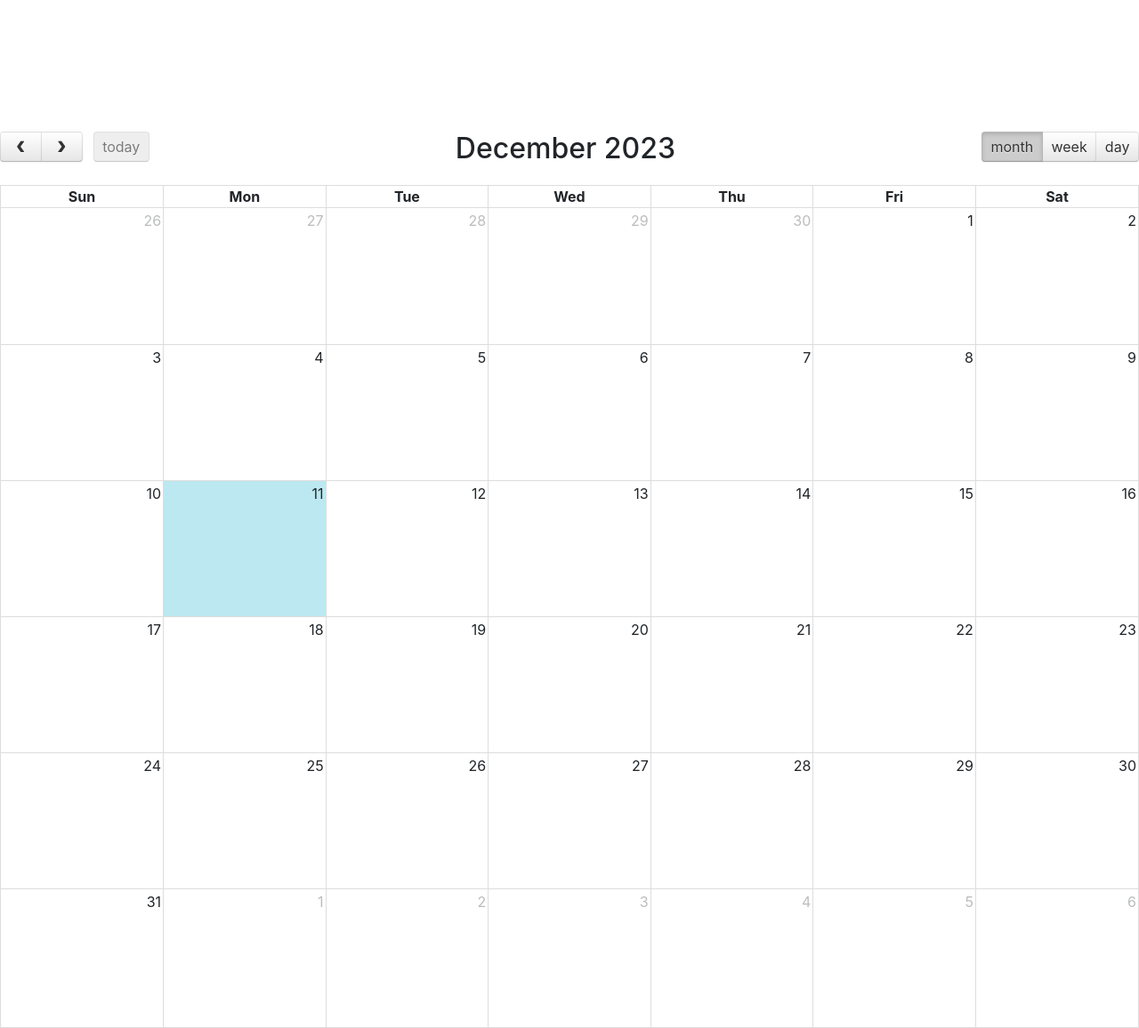
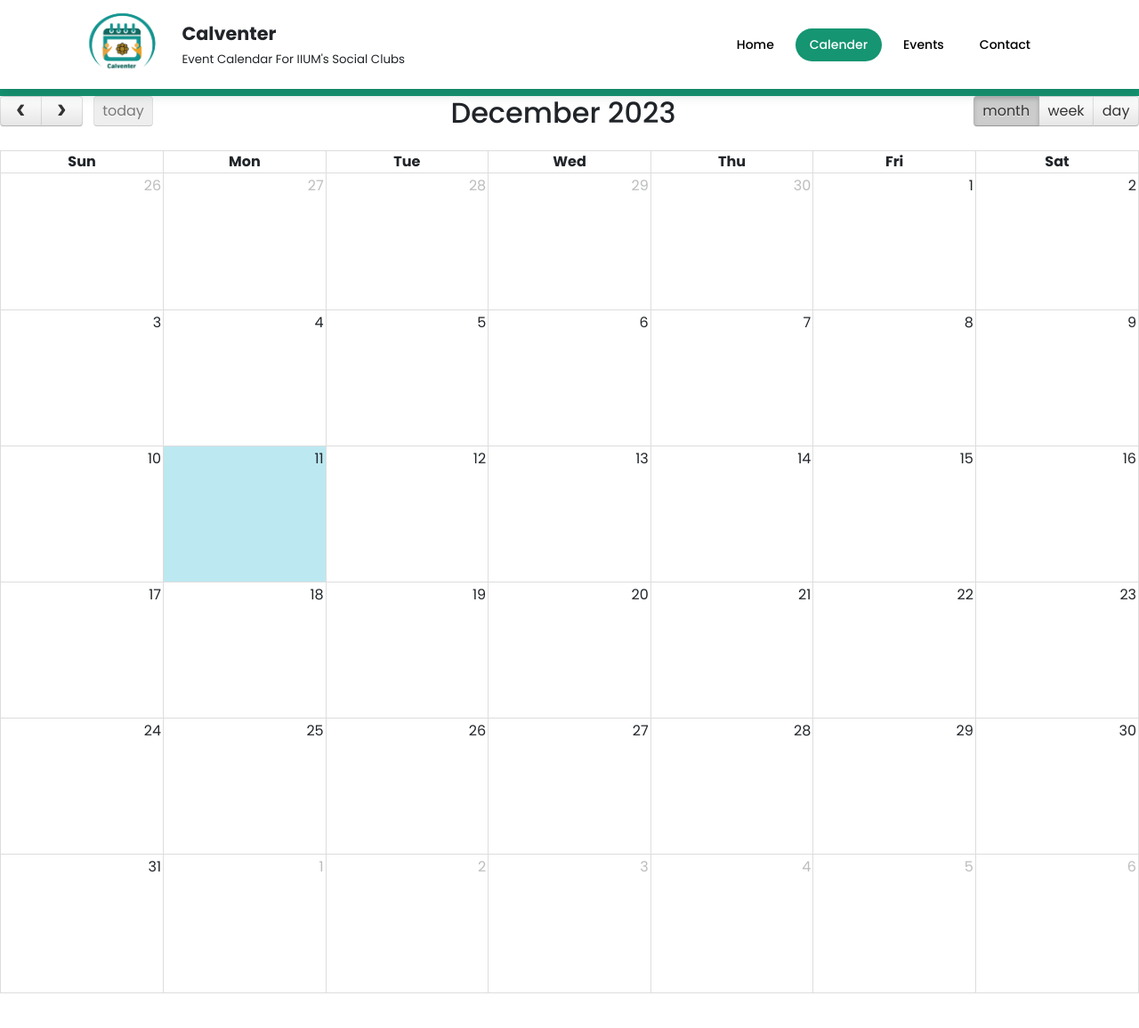
Before and after one commit to ridia6390/fyp_calventer, a PHP site: page /calventer/calendar.php in a window 1280 px wide. Shown: the whole page at 89% size. After the commit the page ends 1117 px from the top, so only its background shows below. Run offline with PHP 8.4, Linux system fonts and the light colour scheme; data that the repository does not hold is empty.

Commit message:
Calendar Done

```diff
--- a/calendar.php
+++ b/calendar.php
@@ -4,12 +4,28 @@
 <head>
   <meta charset="utf-8">
   <meta http-equiv="X-UA-Compatible" content="IE=edge">
+  <link rel="stylesheet" href="style/fullcalendar.min.css">
+  <link rel="stylesheet" href="https://fonts.googleapis.com/icon?family=Material+Icons">
+  <link rel="stylesheet" href="https://cdnjs.cloudflare.com/ajax/libs/font-awesome/4.7.0/css/font-awesome.min.css">
+  <link rel="stylesheet" href="style/bootstrap.min.css">
+  <link rel="stylesheet" href="style/calendar.css">
   <title> Calendar </title>
-  <link rel="stylesheet" type="text/css" href="style/fullcalendar.min.css">
-  <link rel="stylesheet" type="text/css" href="https://fonts.googleapis.com/icon?family=Material+Icons">
-  <link rel="stylesheet" href="https://cdnjs.cloudflare.com/ajax/libs/font-awesome/4.7.0/css/font-awesome.min.css">
-  <link rel="stylesheet" type="text/css" href="style/bootstrap.min.css">
-  <link rel="stylesheet" type="text/css" href="style/calendar.css">
+
+  <!--Navbar-->
+  <header class="header">
+    <div class="logo-container">
+      <img class="logo" src="images/logo.png" alt="logo">
+      <div><strong class="bold-text">Calventer</strong> <br> <span class="smaller-text">Event Calendar For IIUM's Social
+          Clubs</span></div>
+    </div>
+
+    <nav class="navbar">
+      <a href="home.php">Home</a>
+      <a href="calender.php" class="calendar-active">Calender</a>
+      <a href="events.php">Events</a>
+      <a href="contact.php">Contact</a>
+    </nav>
+  </header>
 </head>
 
 <body>
@@ -85,7 +101,7 @@
         events: [
           <?php
           while ($eventData = mysqli_fetch_array($resultEvents)) { ?>
-            {
+              {
               _id: '<?php echo $eventData['id']; ?>',
               title: '<?php echo $eventData['event']; ?>',
               start: '<?php echo $eventData['start_date']; ?>',
--- a/newEvent.php
+++ b/newEvent.php
@@ -3,7 +3,7 @@
 // setlocale(LC_ALL,"es_ES");
 //$hora = date("g:i:A");
 
-require("config.php");
+require("php/config.php");
 $event             = ucwords($_REQUEST['event']);
 $d_start           = $_REQUEST['start_date'];
 $start_date        = date('Y-m-d', strtotime($d_start));
--- a/style/calendar.css
+++ b/style/calendar.css
@@ -1,9 +1,146 @@
+@import url("https://fonts.googleapis.com/css2?family=Poppins:wght@200;300;400;500;600;700;800&display=swap");
+
+:root {
+  --primary-clr: #56ab91;
+  --green-color: #159572;
+  --light-green-color: #95d8d6;
+  --gray-color: #f8f8f8;
+  --text-color: #000000;
+  --bg-color: #ffffff;
+  --card-color: #bbb;
+}
+
+* {
+  margin: 0;
+  padding: 0;
+  box-sizing: border-box;
+  font-family: "Poppins", sans-serif;
+  text-decoration: none;
+}
+
+@media only screen and (max-width: 768px) {
+  .header {
+    padding: 0px 20px; /* Adjust padding for smaller screens */
+  }
+
+  .logo {
+    width: 15%; /* Adjust logo size for smaller screens */
+  }
+
+  .navbar {
+    flex-direction: column; /* Stack the navigation links vertically */
+    align-items: flex-end; /* Align the links to the right */
+    position: absolute;
+    top: 80px; /* Adjust the distance from the top */
+    left: 0;
+    width: 100%;
+    background: white; /* Background color for the mobile menu */
+    display: none; /* Hide the navigation links by default */
+  }
+
+  .navbar a {
+    padding: 15px; /* Adjust padding for the mobile menu */
+    text-align: center; /* Center the text in the mobile menu */
+    width: 100%; /* Make the links full width in the mobile menu */
+  }
+
+  .topnav .icon {
+    display: block; /* Display the navigation icon for smaller screens */
+    cursor: pointer;
+  }
+
+  .navbar.active {
+    display: flex; /* Display the navigation links when the mobile menu is active */
+  }
+}
+
+/*Nav*/
+.header {
+  box-sizing: border-box;
+  position: fixed;
+  width: 100%;
+  top: 0;
+  right: 0;
+  z-index: 1000;
+  display: flex;
+  align-items: center;
+  justify-content: space-between;
+  background: white;
+  box-shadow: 0 8px 11px rgba(14, 55, 54, 0.15);
+  padding: 0px 90px;
+  transition: 0.5s;
+}
+
+.logo-container {
+  display: flex;
+  align-items: center;
+  column-gap: 0.9rem;
+}
+
+.logo {
+  width: 8%;
+  column-gap: 0.9rem;
+}
+
+.logo {
+  width: 100px;
+}
+
+.logo_name {
+  font-size: 14px;
+  margin-left: 10px;
+}
+
+.bold-text {
+  font-weight: bold;
+  font-size: 1.3rem; /* Make the text within the strong element bold */
+}
+
+.smaller-text {
+  font-size: smaller; /* Set a smaller font size for the specific part of the text */
+}
+
+.navbar {
+  display: flex;
+  column-gap: 0.5rem;
+}
+
+.navbar a {
+  font-size: 14px;
+  font-weight: 500;
+  color: var(--text-color);
+  padding: 0.5rem 1rem;
+  transition: background 0.1s, color 0.1s;
+  border-radius: 5rem;
+}
+
+.navbar a:hover,
+.navbar .calendar-active {
+  background: var(--green-color);
+  color: var(--bg-color);
+  border-radius: 5rem;
+  transition: background 0.5s;
+  text-decoration: none;
+}
+
+.navbar.scrolled {
+  background-color: #333;
+  color: #fff;
+}
+
+.topnav .icon {
+  display: none;
+}
+
+body {
+  background-color: var(--green-color);
+
+}
+
 #calendar {
-  margin-top: 100px;
+  margin-top: 60px;
   max-width: 1500px;
-  /* margin: 0 auto; */
   background-color: white;
-
 }
 
 /* #title{
@@ -19,35 +156,30 @@ input {
   display: none;
 }
 
-
-.fc-content{
+.fc-content {
   color: #fff !important;
 }
 
-
-
-#btnClose{
-  color:crimson;
+#btnClose {
+  color: crimson;
   padding: 5px;
   background: #8888;
   border-radius: 25px;
   font-size: 17px;
   font-weight: 600;
 }
-#btnClose:hover{
+#btnClose:hover {
   cursor: pointer;
   background-color: #333;
 }
 
-
-
-.circu{
+.circu {
   padding: 25px;
   background: #ccc;
   border-radius: 50px;
 }
 
-#radiaGroup label:hover{
+#radiaGroup label:hover {
   cursor: pointer;
 }
 
@@ -55,7 +187,14 @@ input {
   border: 3px solid #ccc !important;
 }
 
-
-.activated input[type=radio]:checked + label {
+.activated input[type="radio"]:checked + label {
   border: 3px solid #555 !important;
 }
+
+.alert {
+  /* position: fixed; */
+  top: 100%;
+  left: 50%;
+  transform: translateX(-50%);
+
+}
--- a/updateEvent.php
+++ b/updateEvent.php
@@ -22,7 +22,7 @@ $UpdateProd = ("UPDATE calendar
         end_date ='$end_date',
         color_event ='$color_event'
     WHERE id='".$idEvent."' ");
-$result = mysqli_query($con, $UpdateProd);
+$result = mysqli_query($conn, $UpdateProd);
 
 header("Location:calendar.php?ea=1");
 ?>
```
